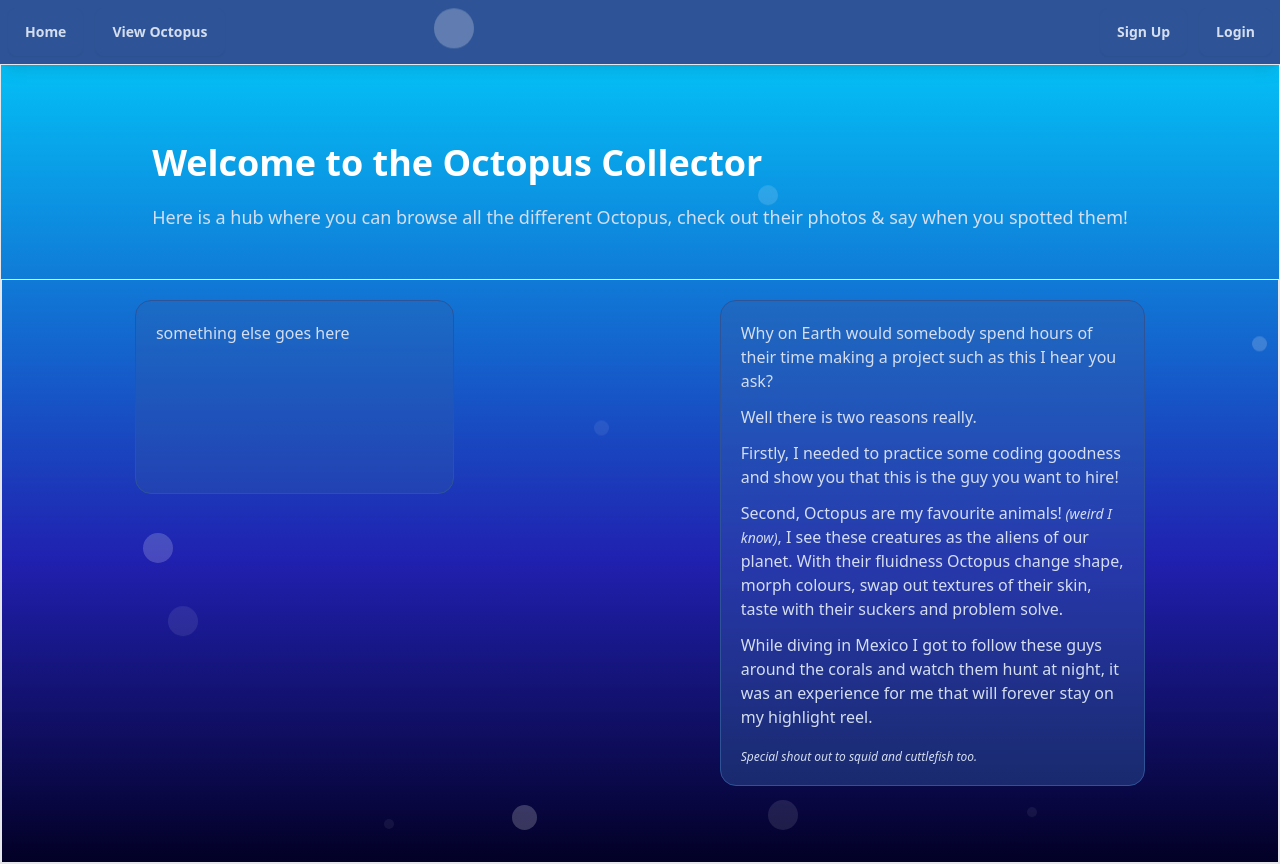
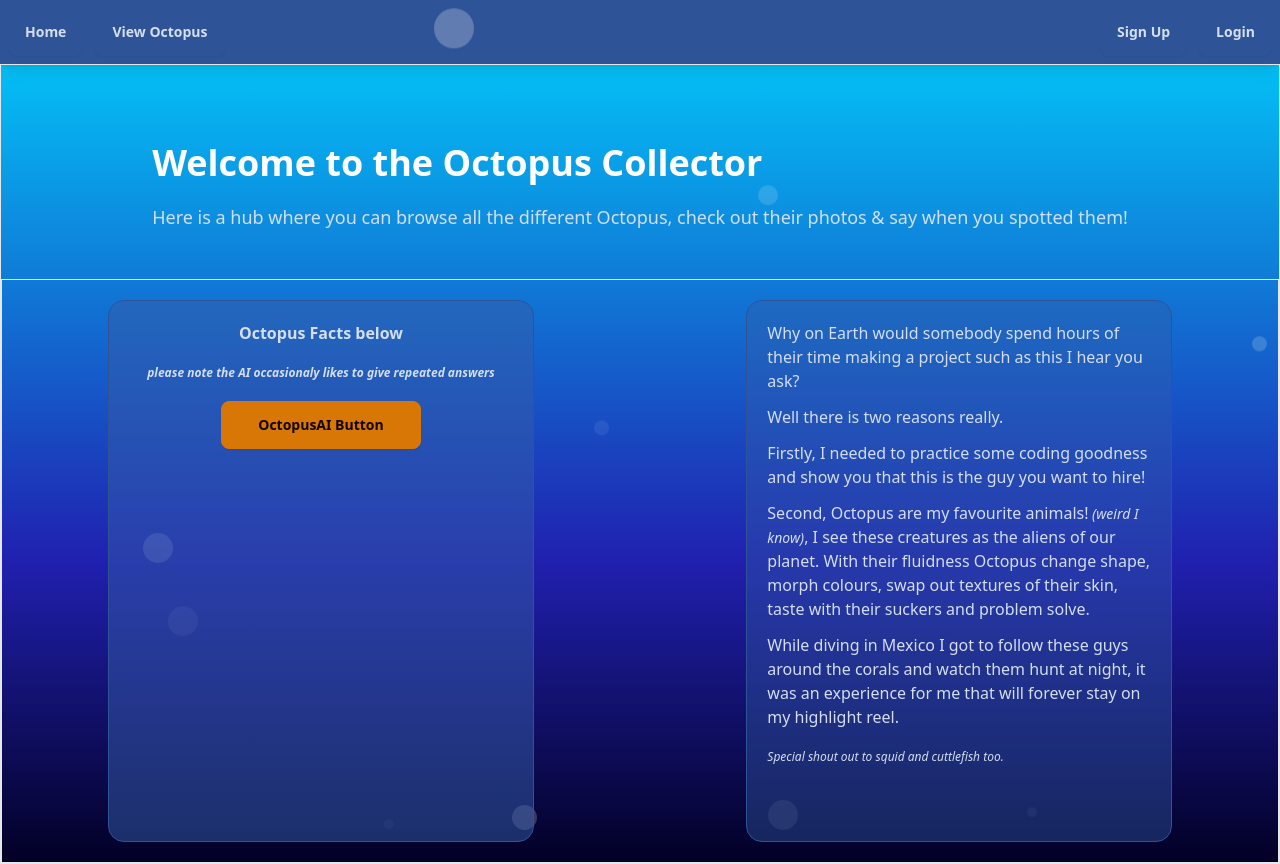
Before and after one commit to joefreeman8/octopus-collector-fe, a React (Vite) app: page / in a window 1280 px wide. Built offline with nearby package versions, Linux system fonts and the light colour scheme; no server answers; a web font is replaced by a local one.

Commit message:
Added openAI to generate a random octopus fact, for a bit of fun

```diff
--- a/package.json
+++ b/package.json
@@ -11,6 +11,7 @@
   },
   "dependencies": {
     "axios": "^1.7.2",
+    "openai": "^4.52.7",
     "react": "^18.3.1",
     "react-dom": "^18.3.1",
     "react-router-dom": "^6.24.1",
--- a/src/components/common/Home.jsx
+++ b/src/components/common/Home.jsx
@@ -1,5 +1,43 @@
+import OpenAI from "openai"
+import { useState } from "react"
+
 
 export default function Home() {
+
+  const [openAIResponse, setopenAIResponse] = useState(null)
+  let isSubmitting = false
+
+  const OPENAI_API_KEY = import.meta.env.VITE_APP_OPENAI_API_KEY
+
+  const openai = new OpenAI({
+    apiKey: OPENAI_API_KEY,
+    dangerouslyAllowBrowser: true
+  })
+
+
+
+  async function handleSubmit() {
+    if (isSubmitting) return // Prevent multiple submissions
+    isSubmitting = true
+    setopenAIResponse('Working on it... 🐙')
+
+    try {
+      const { choices } = await openai.chat.completions.create({
+        model: import.meta.env.VITE_APP_OPENAI_MODE,
+        messages: [{ role: 'user', content: 'Give me a really cool octopus fact, it can be generic or from any species if they have a unique fact.' }]
+
+      })
+      setopenAIResponse(choices[0].message.content)
+
+    } catch (error) {
+      console.error('Error:', error)
+    } finally {
+      isSubmitting = false // Reset the flag after request
+    }
+  }
+
+  console.log(openAIResponse)
+
   return (
     <div className="h-screen flex justify-center">
       <div className="container h-screen flex flex-col items-center border">
@@ -10,11 +48,15 @@ export default function Home() {
           </div>
         </div>
         <div className="container h-4/5 mt-12 flex flex-row justify-around border">
-          <div className="mt-5 flex h-1/3 md:w-1/4 card card-bordered bg-base-100 bg-opacity-30">
-            <p className="p-5">something else goes here</p>
-
+          <div className="my-5 flex md:w-1/3 card card-bordered bg-base-100 bg-opacity-50">
+            <h2 className=" text-center font-bold p-5">Octopus Facts below</h2>
+            <span className="text-xs text-center font-bold italic">please note the AI occasionaly likes to give repeated answers</span>
+            <button className='btn btn-warning mt-5 mx-28' onClick={handleSubmit}>OctopusAI Button</button>
+            {openAIResponse && (
+              <p className="p-5">{openAIResponse}</p>
+            )}
           </div>
-          <div className="my-5 flex h-fit md:w-1/3 card card-bordered bg-base-100 bg-opacity-40">
+          <div className="my-5 flex md:w-1/3 card card-bordered bg-base-100 bg-opacity-40">
             <p className="px-5 pt-5">
               Why on Earth would somebody spend hours of their time making a project such as this I hear you ask?
             </p>
```
Also changed, not shown: 1 other file (tests, documents, lock files or other folders).
